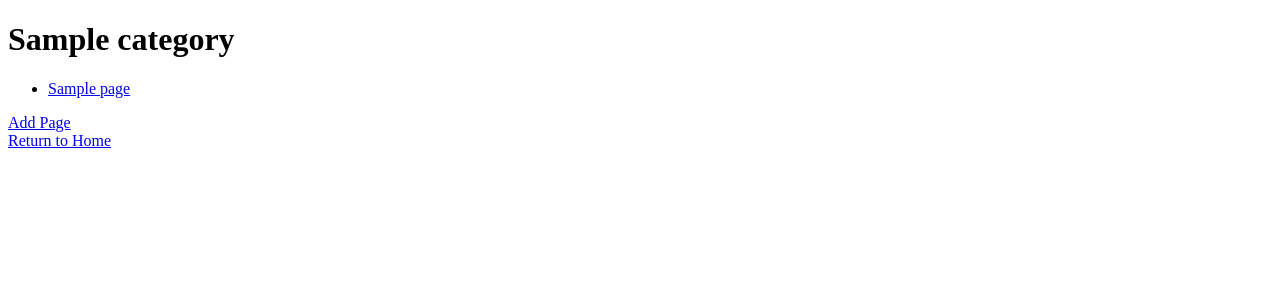
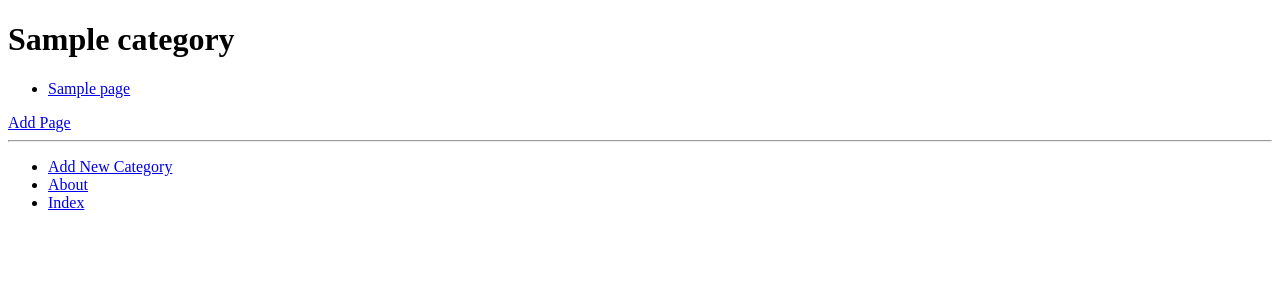
Before and after one commit to mdesson/rango, a Django app: a page that uses tango_with_django_project/templates/rango/category.html in a window 1280 px wide. Shown: the top 300 px of the page. Run offline with Django 3.2, Linux system fonts and the light colour scheme; tables that the repository leaves empty hold one stand-in row (values such as "Sample post").

Commit message:
Created rango/base.html base template, updated category.html to use it

```diff
--- /dev/null
+++ b/tango_with_django_project/templates/rango/base.html
@@ -0,0 +1,27 @@
+<!DOCTYPE html>
+{% load staticfiles %}
+
+<html>
+    <head>
+        <title>
+            Rango -
+            {% block title_block %}
+                How to Tango with Django!
+            {% endblock %}
+        </title>
+    </head>
+    <body>
+        <div>
+            {% block body_block %}
+            {% endblock %}
+        </div>
+        <hr />
+        <div>
+            <ul>
+                <li><a href="{% url 'add_category' %}">Add New Category</a></li>
+                <li><a href="{% url 'about' %}">About</a></li>
+                <li><a href="{% url 'index' %}">Index</a></li>
+            </ul>
+        </div>
+    </body>
+</html>
--- a/tango_with_django_project/templates/rango/category.html
+++ b/tango_with_django_project/templates/rango/category.html
@@ -1,12 +1,14 @@
-<!Doctype html>
-<html>
-<head>
-    <title>Rango</title>
-</head>
-<body>
-    <div>
+{% extends 'rango/base.html' %}
+{% load staticfiles %}
+
+{% block title_block %}
+    {{ category.name }}
+{% endblock %}
+
+{% block body_block %}
     {% if category %}
         <h1>{{ category.name }}</h1>
+
         {% if pages %}
             <ul>
             {% for page in pages %}
@@ -16,14 +18,8 @@
         {% else %}
             <strong>No pages currently in category.</strong>
         {% endif %}
+        <a href="{% url 'add_page' category.slug %}">Add Page</a>
     {% else %}
         The specified category does not exist!
     {% endif %}
-    </div>
-
-    <div>
-        <a href="/rango/category/{{ category.slug }}/add_page/">Add Page</a><br />
-        <a href="/rango/">Return to Home</a>
-    </div>
-</body>
-</html>
+{% endblock %}
```
